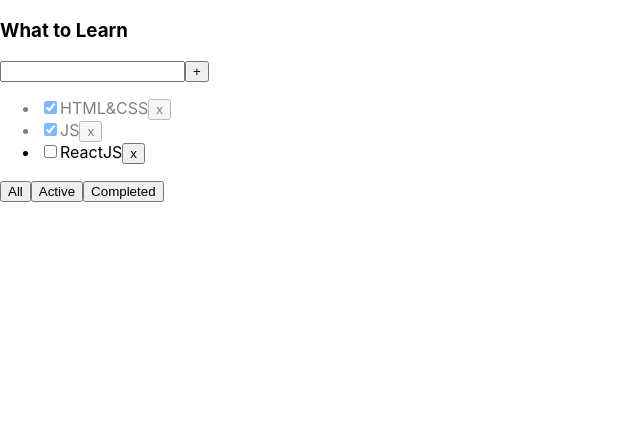
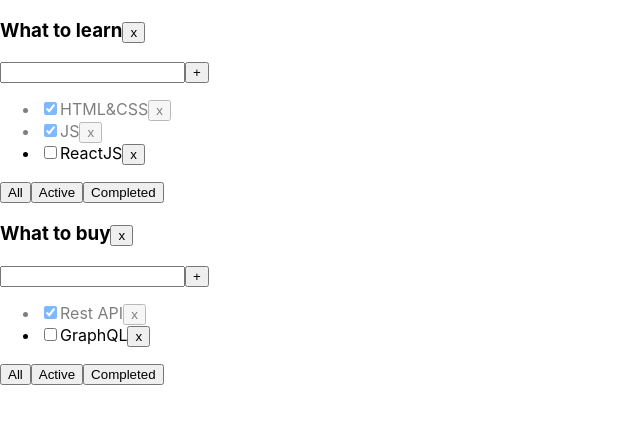
Before and after one commit to GmyryaAnastasia/ToDo, a React (Create React App) app: page / in a window 1280 px wide. Shown: the top 424 px of the page, without its empty margins (0-640 px from the left). Built offline with nearby package versions, Linux system fonts and the light colour scheme.

Commit message:
function refactoring, added removeTodolist

```diff
--- a/src/App.tsx
+++ b/src/App.tsx
@@ -1,55 +1,101 @@
 import React, {useState} from 'react';
 import './App.css';
-import Todolist from "./Todolist";
-import {Simulate} from "react-dom/test-utils";
+import Todolist, {TasksType} from "./Todolist";
 import {v1} from "uuid";
 
 export type FiltersType = 'All' | 'Active' | 'Completed'
 
+export type TodolistsType = {
+    id: string
+    title: string
+    filter: string
+}
+
+export type TaskStateType = {
+    [key: string]: TasksType[]
+}
+
 function App() {
-    const [tasks, setTask] = useState([
-        {id: v1(), title: "HTML&CSS", isDone: true},
-        {id: v1(), title: "JS", isDone: true},
-        {id: v1(), title: "ReactJS", isDone: false}
-    ])
-    const [filter, setFilter] = useState('All')
+    // const [tasks, setTask] = useState([
+    //     {id: v1(), title: "HTML&CSS", isDone: true},
+    //     {id: v1(), title: "JS", isDone: true},
+    //     {id: v1(), title: "ReactJS", isDone: false}
+    // ])
 
-    let taskForTodolist = tasks
+    let todolistID1 = v1()
+    let todolistID2 = v1()
 
-    if (filter === 'Active') {
-        taskForTodolist = tasks.filter(f => !f.isDone)
-    }
-    if (filter === 'Completed') {
-        taskForTodolist = tasks.filter(f => f.isDone)
+    let [todolists, setTodolists] = useState<Array<TodolistsType>>(
+        [
+            {id: todolistID1, title: 'What to learn', filter: 'all'},
+            {id: todolistID2, title: 'What to buy', filter: 'all'},
+        ]
+    )
+
+    let [tasks, setTasks] = useState<TaskStateType>({
+        [todolistID1]: [
+            {id: v1(), title: 'HTML&CSS', isDone: true},
+            {id: v1(), title: 'JS', isDone: true},
+            {id: v1(), title: 'ReactJS', isDone: false},
+
+        ],
+        [todolistID2]: [
+            {id: v1(), title: 'Rest API', isDone: true},
+            {id: v1(), title: 'GraphQL', isDone: false},
+        ]
+    })
+
+
+    const changeStatusTask = (todolistId: string, taskId: string, status: boolean) => {
+        setTasks({...tasks, [todolistId]: tasks[todolistId].map(el => el.id === taskId ? {...el, isDone: status} : el)})
     }
 
-    const changeStatusTask = (taskId: string, status: boolean) => {
-        setTask(tasks.map(el => el.id === taskId ? {...el, isDone: status} : el))
+    const addTask = (todolistId: string, title: string) => {
+        setTasks({...tasks, [todolistId]: [{id: v1(), title, isDone: false}, ...tasks[todolistId]]})
     }
 
-    const addTask = (title: string) => {
-        setTask([{id: v1(), title: title, isDone: false}, ...tasks])
+    const changeFilterStatus = (todolistId: string, filter: FiltersType) => {
+        setTodolists(todolists.map(el => el.id === todolistId ? {...el, filter} : el))
     }
 
-    const changeFilterStatus = (value: FiltersType) => {
-        setFilter(value)
+    const removeTasks = (todolistId: string, taskId: string) => {
+        setTasks({...tasks, [todolistId]: tasks[todolistId].filter(el => el.id !== taskId)})
+    }
+    const removeTodolist = (todolistId: string) => {
+        setTodolists(todolists.filter(tl => tl.id !== todolistId))
     }
 
-    const removeTodolist = (taskId: string) => {
-        setTask(tasks.filter(f => f.id != taskId))
-    }
 
     return (
         <div className="App">
-            <Todolist title={'What to Learn'}
-                      task={taskForTodolist}
-                      removeTodolist={removeTodolist}
-                      changeFilterStatus={changeFilterStatus}
-                      addTask={addTask}
-                      changeStatusTask={changeStatusTask}/>
+            {todolists.map(tl => {
+                let allTodolists = tasks[tl.id]
+                let taskForTodolist = allTodolists
+
+                if (tl.filter === 'Active') {
+                    taskForTodolist = allTodolists.filter(f => !f.isDone)
+                }
+                if (tl.filter === 'Completed') {
+                    taskForTodolist = allTodolists.filter(f => f.isDone)
+                }
+                return <Todolist title={tl.title}
+                                 todolistId={tl.id}
+                                 filter={tl.filter}
+                                 task={taskForTodolist}
+                                 removeTasks={removeTasks}
+                                 changeFilterStatus={changeFilterStatus}
+                                 addTask={addTask}
+                                 changeStatusTask={changeStatusTask}
+                                 removeTodolist={removeTodolist}/>
+            })
+            }
+
 
         </div>
-    );
+
+
+    )
+        ;
 }
 
 export default App;
--- a/src/Todolist.tsx
+++ b/src/Todolist.tsx
@@ -5,13 +5,16 @@
 type TodolistType = {
     title: string
     task: TasksType[]
-    removeTodolist: (taskId: string) => void
-    changeFilterStatus: (value: FiltersType) => void
-    addTask: (title: string) => void
-    changeStatusTask: (taskId: string, status: boolean) => void
+    todolistId: string
+    filter: string
+    removeTasks: (todolistId: string, taskId: string) => void
+    changeFilterStatus: (todolistId: string, value: FiltersType) => void
+    addTask: (todolistId: string, title: string) => void
+    changeStatusTask: (todolistId: string, taskId: string, filter: boolean) => void
+    removeTodolist:(todolistId: string)=>void
 }
 
-type TasksType = {
+export type TasksType = {
     id: string
     title: string
     isDone: boolean
@@ -30,7 +33,7 @@
         if (title.trim() === '') {
             setError('Title is required')
         } else {
-            props.addTask(title.trim())
+            props.addTask(props.todolistId, title.trim())
             setTitle('')
             setError(null)
         }
@@ -40,17 +43,25 @@
         setTitle(e.currentTarget.value)
     }
     const onAllClickHandler = (value: FiltersType) => {
-        props.changeFilterStatus(value)
+        props.changeFilterStatus(props.todolistId, value)
     }
     const onActiveClickHandler = (value: FiltersType) => {
-        props.changeFilterStatus(value)
+        props.changeFilterStatus(props.todolistId, value)
     }
     const onCompletedClickHandler = (value: FiltersType) => {
-        props.changeFilterStatus(value)
+        props.changeFilterStatus(props.todolistId, value)
     }
+
+    const removeTodolistHandler=()=> {
+        props.removeTodolist(props.todolistId)
+    }
+
     return (
         <div>
-            <h3>{props.title}</h3>
+            <h3>{props.title}
+                <button onClick={removeTodolistHandler}>x</button>
+            </h3>
+
             <div>
                 <input value={title}
                        onChange={onChangeHandler}
@@ -63,10 +74,10 @@
                 {props.task.map((t => {
 
                         const changeStatusHandler = (e: ChangeEvent<HTMLInputElement>) => {
-                            props.changeStatusTask(t.id, e.currentTarget.checked)
+                            props.changeStatusTask(props.todolistId, t.id, e.currentTarget.checked)
                         }
                         const onClickHandler = () => {
-                            props.removeTodolist(t.id)
+                            props.removeTasks(props.todolistId, t.id)
                         }
 
                         return (
```
